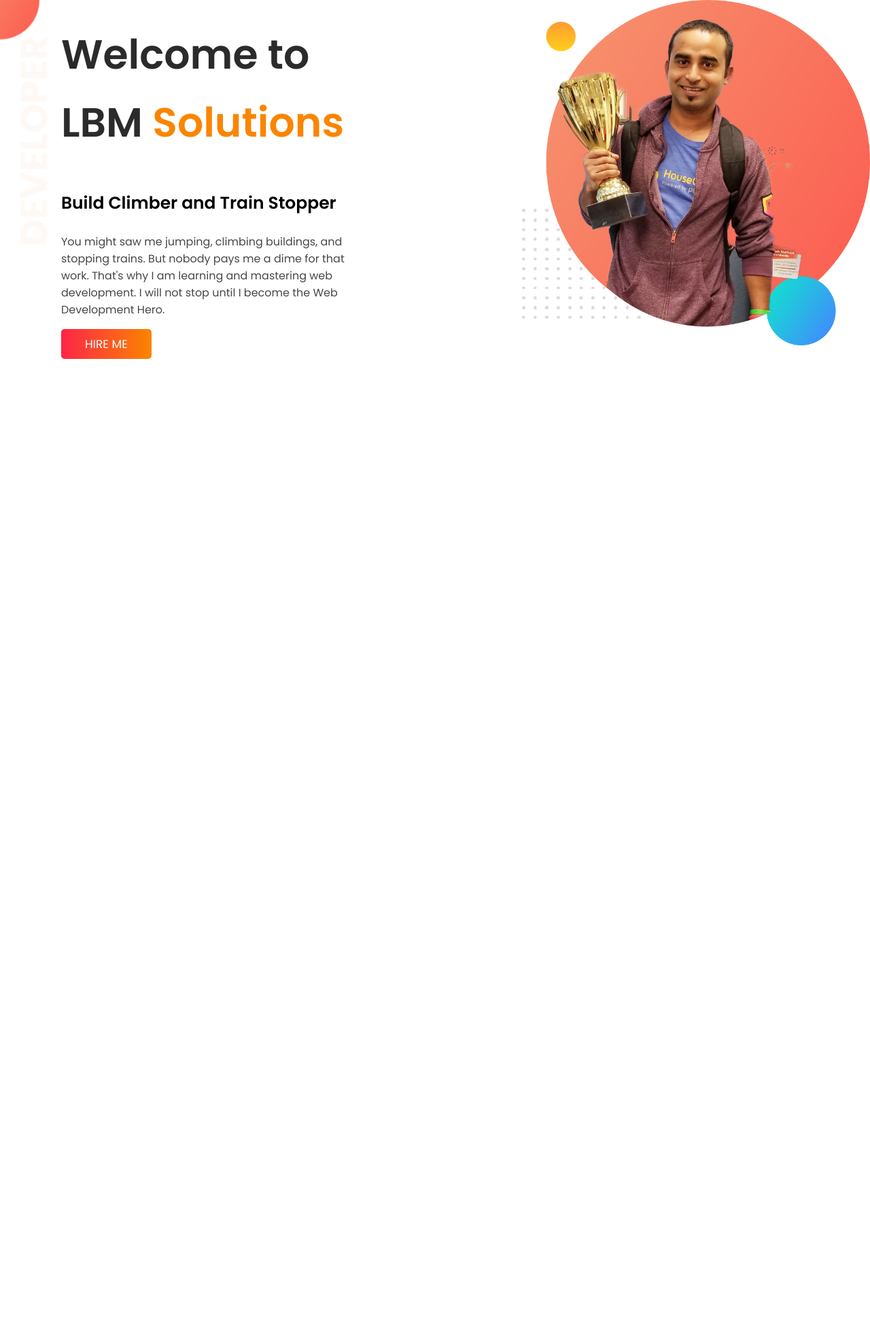
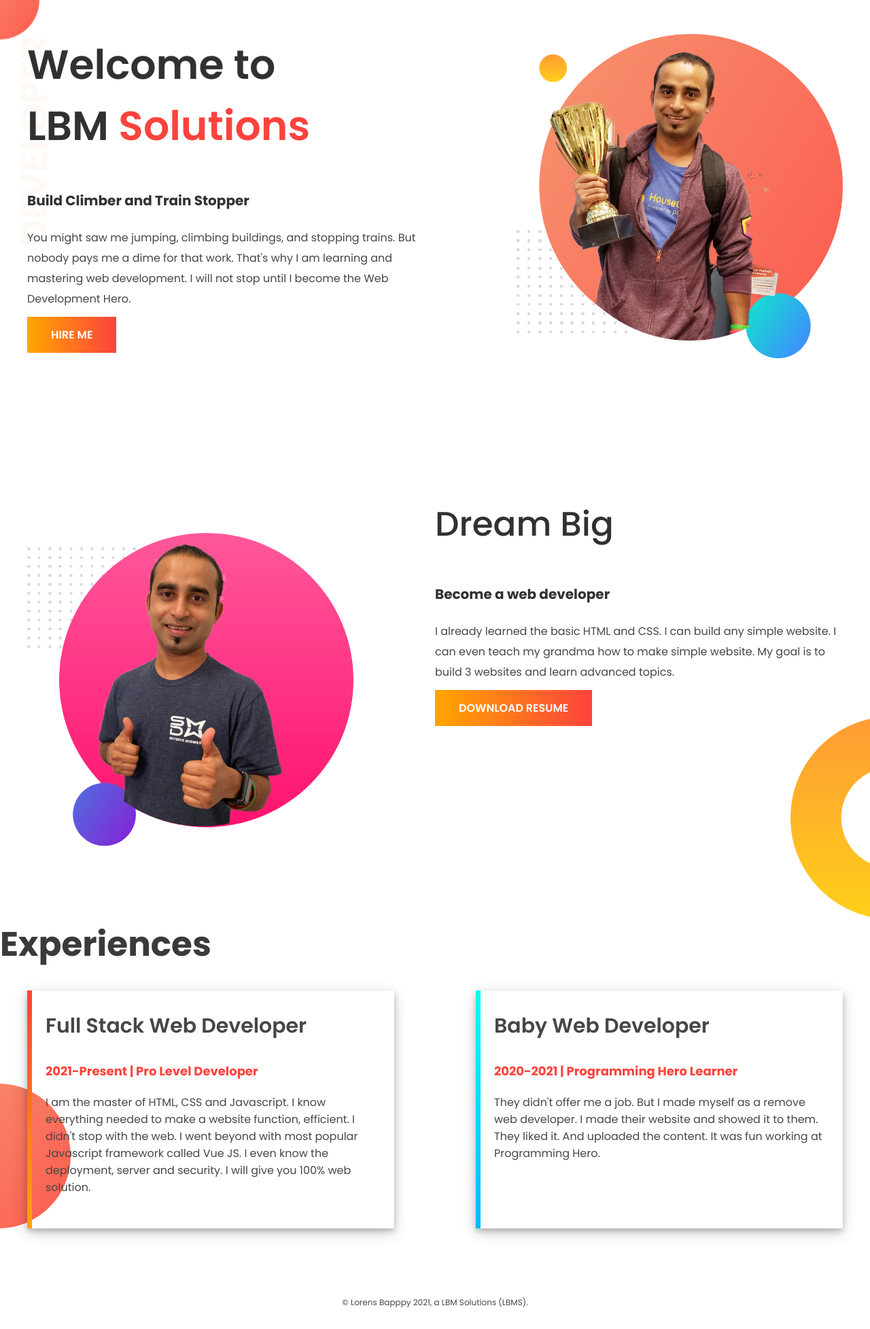
Before and after one commit to LorensBappy/Portfolio_One, a plain HTML site: page index.html in a window 1280 px wide. Shown: the whole page at 68% size. Before the commit the page ends 800 px from the top, so only its background shows below. Drawn offline with Linux system fonts and the light colour scheme.

Commit message:
compleat

```diff
--- a/assets/css/style.css
+++ b/assets/css/style.css
@@ -7,57 +7,127 @@ body{
     font-family: 'Poppins', sans-serif;
 }
 
+/*=====Welcome Section=====*/
 
-.header-content{
+.welcome-section{
+    background-image: url(../../images/top-banner.png);
+    background-repeat: no-repeat;
+    padding-bottom: 100px;
+}
+.container{
+    width: 1200px;
+    margin: 0 auto;
     display: flex;
     justify-content: space-between;
 }
-.welcome-content, .admin-img{
+.welcome-content, .dream-content{
+    width: 50%;
+}
+.section-img{
     width: 40%;
 }
+.welcome-content > h1{
+    font-size: 60px;
+    font-weight: 600;
+    color: rgb(49, 49, 49);
+    padding: 50px 0;
+}
+.welcome-content > h1 >span{
 
-.admin-img > img{
+    color: rgb(252, 67, 61);
+}
+.section-content > h3{
+    font-size: 20px;
+    color: rgb(49, 49, 49);
+}
+.section-content > p{
+    font-size: 16px;
+    line-height: 30px;
+    color: rgb(70, 70, 70);
+    margin: 25px 0;
+}
+a.btn{
+    text-decoration: none;
+    background-image: linear-gradient(to left, rgb(252, 67, 61), rgb(255, 166, 0));
+    padding: 15px 35px;
+    color: white;
+    font-weight: 600;
+    text-transform: uppercase;
+}
+.section-img > img{
     width: 100%;
+    padding-top: 50px;
 }
-.welcome-content{
-    background-image: url("../../images/top-banner.png");
+.dream-section{
+    padding: 100px 0;
+}
+.dream-content > h2{
+    font-size: 50px;
+    font-weight: 500;
+    padding-bottom: 50px;
+    color: rgb(49, 49, 49);
+}
+.dream-section{
+    background-image: url(../../images/dream-bg.png);
     background-repeat: no-repeat;
+    background-position: right bottom;
 }
-::selection{
-    background-color: transparent;
-    color: rgb(124, 124, 124);
+
+.experienc_1, .experienc_2{
+    width: 45%;
+    height: 350px;
+    padding: 30px 20px;
+
 }
-.welcome-content > .title{
+.experienc_1 > h2, .experienc_2 > h2{
     font-size: 30px;
-    color: rgb(43, 43, 43);
-    line-height: 100px;
-    margin-bottom: 50px;
-    margin-left: 90px;
-    margin-top: 30px;
+    font-weight: 600;
+    padding-bottom: 30px;
+    color: rgb(70, 70, 70);
 }
-.title > h1 > span{
-    font-weight: 600;
-    color: rgb(250, 133, 0);
+.experienc-content > h3{
+    font-size: 18px;
+    color: rgb(252, 67, 61);
+    padding-bottom: 20px;
 }
-.title-content{
-    margin-left: 90px;
+
+.experienc-content > p{
+    color: rgb(70, 70, 70);
+    line-height: 25px;
+
 }
-.title-content > h3{
-    font-size: 25px;
-    margin-bottom: 25px;
+
+.experiences-section > h1.title{
+    font-size: 50px;
+    font-weight: 700;
+    color: rgb(58, 58, 58);
+    margin-bottom: 30px;
 }
-.title-content > p{
-    color: rgb(71, 71, 71);
-    font-size: 16px;
-    line-height: 25px;
-    margin-bottom: 25px;
+
+.experiences-section{
+    background-image: url(../../images/exp-bg.png);
+    background-repeat: no-repeat;
+    background-position: left bottom;
+
 }
-.title-content > a.btn{
-    text-decoration: none;
-    background-image: linear-gradient(to right, rgb(253, 36, 72), rgb(250, 133, 0));
-    padding: 10px 35px;
-    color: rgb(255, 255, 255);
-    font-size: 17px;
+
+.experienc_1, .experienc_2{
+    box-shadow: 0 4px 8px 0 rgba(0, 0, 0, 0.2), 0 6px 20px 0 rgba(0, 0, 0, 0.19);
+}
+
+.experienc_1{
+    border-left: 7px solid;
+    border-image: linear-gradient(rgb(252, 67, 61), rgb(255, 166, 0));
+    border-image-slice: 1;
+}
+.experienc_2{
+    border-left: 7px solid;
+    border-image: linear-gradient(rgb(0, 255, 242), rgb(0, 183, 255));
+    border-image-slice: 1;
+}
+footer{
+    margin: 100px 0 30px 0;
     text-align: center;
-    border-radius: 5px;
+    font-size: 12px;
+    color: rgb(70, 70, 70);
 }
--- a/index.html
+++ b/index.html
@@ -7,33 +7,72 @@
     <title>LBM Solutions | Web Developer</title>
     <link rel="stylesheet" href="assets/css/style.css">
     <!--Google Fonts-->
-    <link rel="preconnect" href="https://fonts.googleapis.com">
-<link rel="preconnect" href="https://fonts.gstatic.com" crossorigin>
-<link href="https://fonts.googleapis.com/css2?family=Poppins:wght@300;400;500;600&display=swap" rel="stylesheet">
+    <link href="https://fonts.googleapis.com/css2?family=Poppins:wght@100;300;400;500;600;700&display=swap" rel="stylesheet">
 </head>
 <body>
-    <div class="header">
+
+    <div class="welcome-section">
         <div class="container">
-            <div class="header-content">
-                <div class="welcome-content">
-                    <div class="title">
-                        <h1>Welcome to</h1>
-                        <h1>LBM <span>Solutions</span></h1>
-                    </div>
-                    <div class="title-content">
-                        <h3>
-                            Build Climber and Train Stopper
-                        </h3>
-                        <p>You might saw me jumping, climbing buildings, and stopping trains. But nobody pays me a dime for that work. That's why I am learning and mastering web development. I will not stop until I become the Web Development Hero.</p>
-                        <a href="#" target="_blank" class="btn">HIRE ME</a>
-                    </div>
+            <div class="welcome-content">
+                <h1>Welcome to <br> LBM <span>Solutions</span></h1>
+                <div class="section-content">
+                    <h3>Build Climber and Train Stopper</h3>
+                    <p>You might saw me jumping, climbing buildings, and stopping trains. But nobody pays me a dime for that work. That's why I am learning and mastering web development. I will not stop until I become the Web Development Hero.</p>
+                    <a href="#" class="btn">HIRE ME</a>
                 </div>
+            </div>
 
-                <div class="admin-img">
-                    <img src="images/jhankar.png" alt="">
-                </div>
+            <div class="section-img">
+                <img src="images/jhankar.png" alt="">
             </div>
         </div>
     </div>
+
+    <div class="dream-section">
+        <div class="container">
+            <div class="section-img">
+                <img src="images/jhankar2.png" alt="">
+            </div>
+
+
+            <div class="dream-content">
+                <h2>Dream Big</h2>
+                <div class="section-content">
+                    <h3>Become a web developer</h3>
+                    <p>I already learned the basic HTML and CSS. I can build any simple website. I can even teach my grandma how to make simple website. My goal is to build 3 websites and learn advanced topics.</p>
+                    <a href="#" class="btn">Download Resume</a>
+                </div>
+            </div>
+
+        </div>
+    </div>
+
+    <div class="experiences-section">
+        <h1 class="title">Experiences</h1>
+        <div class="container">
+
+            <div class="experienc_1" id="borderimg1">
+                <h2>Full Stack Web Developer</h2>
+                <div class="experienc-content">
+                    <h3>2021-Present | Pro Level Developer</h3>
+                    <p>I am the master of HTML, CSS and Javascript. I know everything needed to make a website function, efficient. I didn't stop with the web. I went beyond with most popular Javascript framework called Vue JS. I even know the deployment, server and security. I will give you 100% web solution.</p>
+                </div>
+            </div>
+
+
+            <div class="experienc_2">
+                <h2>Baby Web Developer</h2>
+                <div class="experienc-content">
+                    <h3>2020-2021 | Programming Hero Learner</h3>
+                    <p>They didn't offer me a job. But I made myself as a remove web developer. I made their website and showed it to them. They liked it. And uploaded the content. It was fun working at Programming Hero.</p>
+                </div>
+            </div>
+
+        </div>
+    </div>
+
+    <footer>
+        <p>© Lorens Bapppy 2021, a LBM Solutions (LBMS).</p>
+    </footer>
 </body>
 </html>
```
